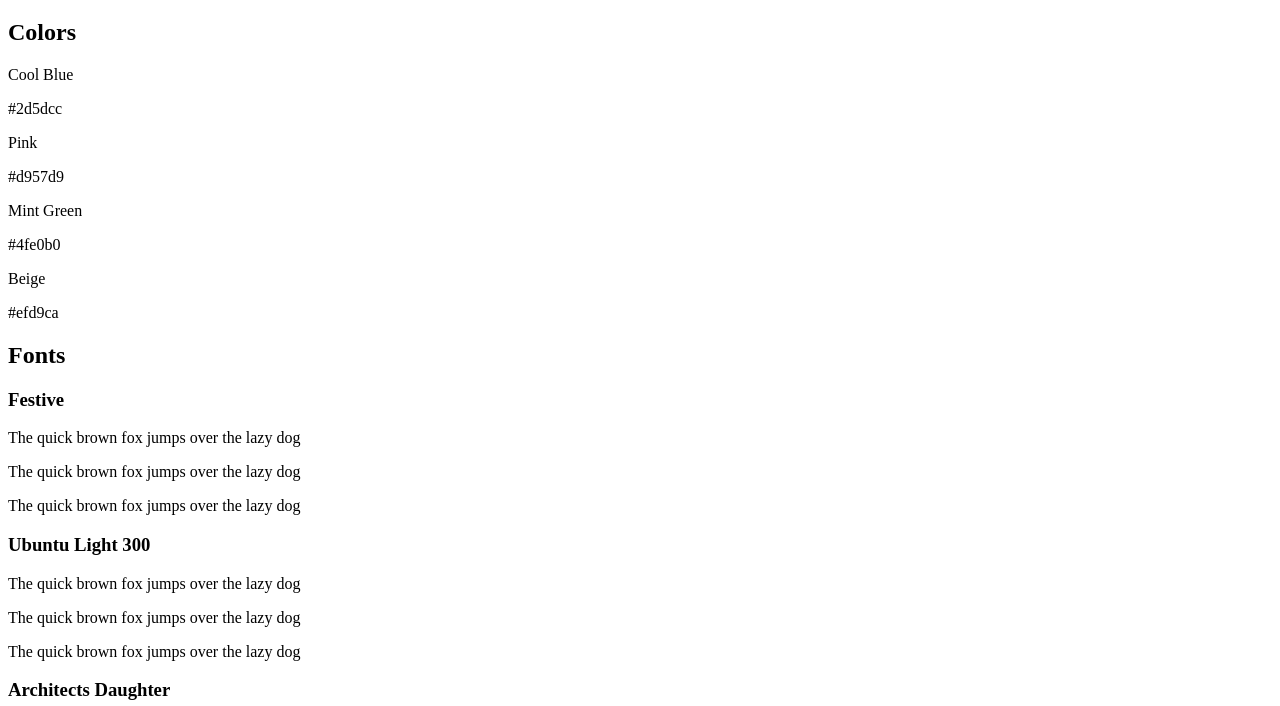
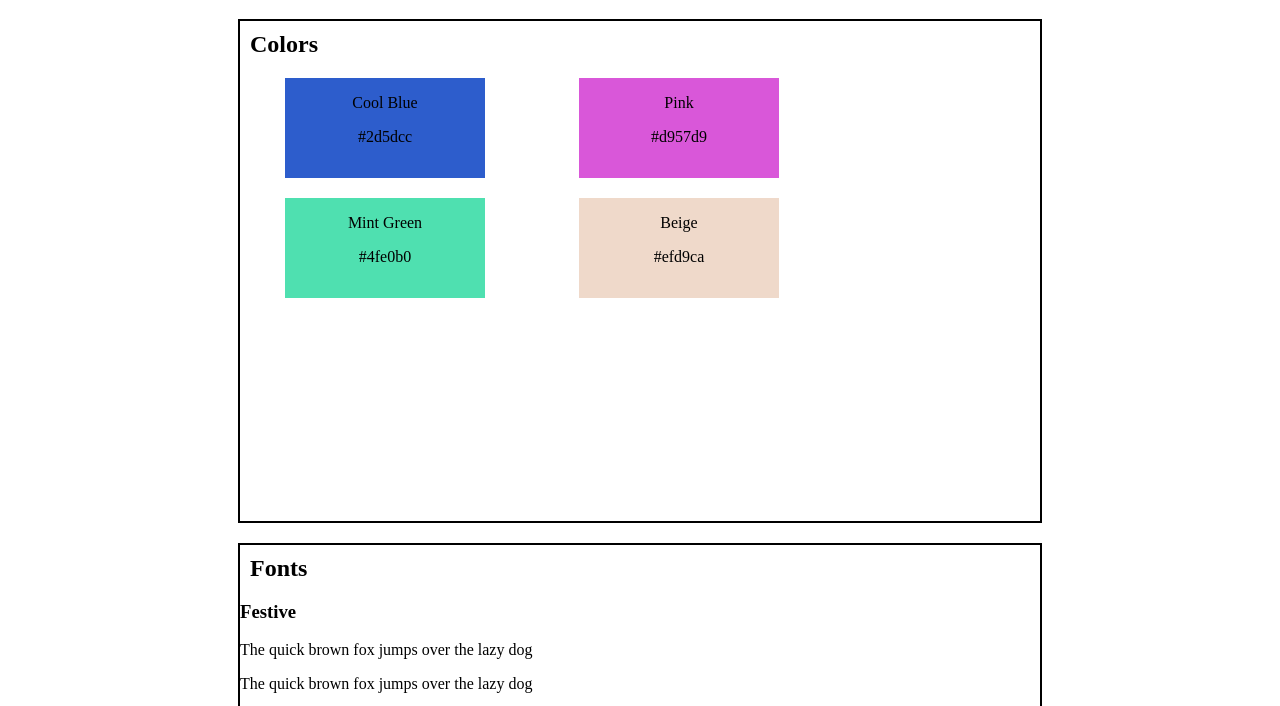
Before and after one commit to Ernesto-14/design-system, a plain HTML site: page index.html in a window 1280 px wide. Shown: the part 61-767 px from the top of the page. Drawn offline with Linux system fonts and the light colour scheme; a web font is replaced by a local one.

Commit message:
Add color style

```diff
--- a/index.html
+++ b/index.html
@@ -10,23 +10,23 @@
     <body>
         <main>
             <!--Title-->
-            <h1>My Website Style Guide</h1>
+            <h1 id="main-heading">My Website Style Guide</h1>
             <!-- Colors Section-->
             <div class="property">
                 <h2 class="heading">Colors</h2>
-                <div class="color-box">
+                <div class="color-box blue">
                     <p>Cool Blue</p>
                     <p>#2d5dcc</p>
                 </div>
-                <div class="color-box">
+                <div class="color-box pink">
                     <p>Pink</p>
                     <p>#d957d9</p>
                 </div>
-                <div class="color-box">
+                <div class="color-box green">
                     <p>Mint Green</p>
                     <p>#4fe0b0</p>
                 </div>
-                <div class="color-box">
+                <div class="color-box beige">
                     <p>Beige</p>
                     <p>#efd9ca</p>
                 </div>
--- a/styles.css
+++ b/styles.css
@@ -0,0 +1,36 @@
+.property {
+    border: 2px solid black;
+    width: 800px;
+    height: 500px;
+    margin: 20px auto;
+    display: block;
+}
+
+.color-box {
+    width: 200px;
+    height: 100px;
+    display: inline-block;
+    text-align: center;
+    padding: 0 auto;
+    margin: 10px 45px;
+}
+
+.blue {
+    background-color: #2d5dcc;
+}
+
+.pink {
+    background-color: #d957d9;
+}
+
+.green {
+    background-color: #4fe0b0;
+}
+
+.beige {
+    background-color: #efd9ca;
+}
+
+.heading {
+    margin: 10px;
+}
```
